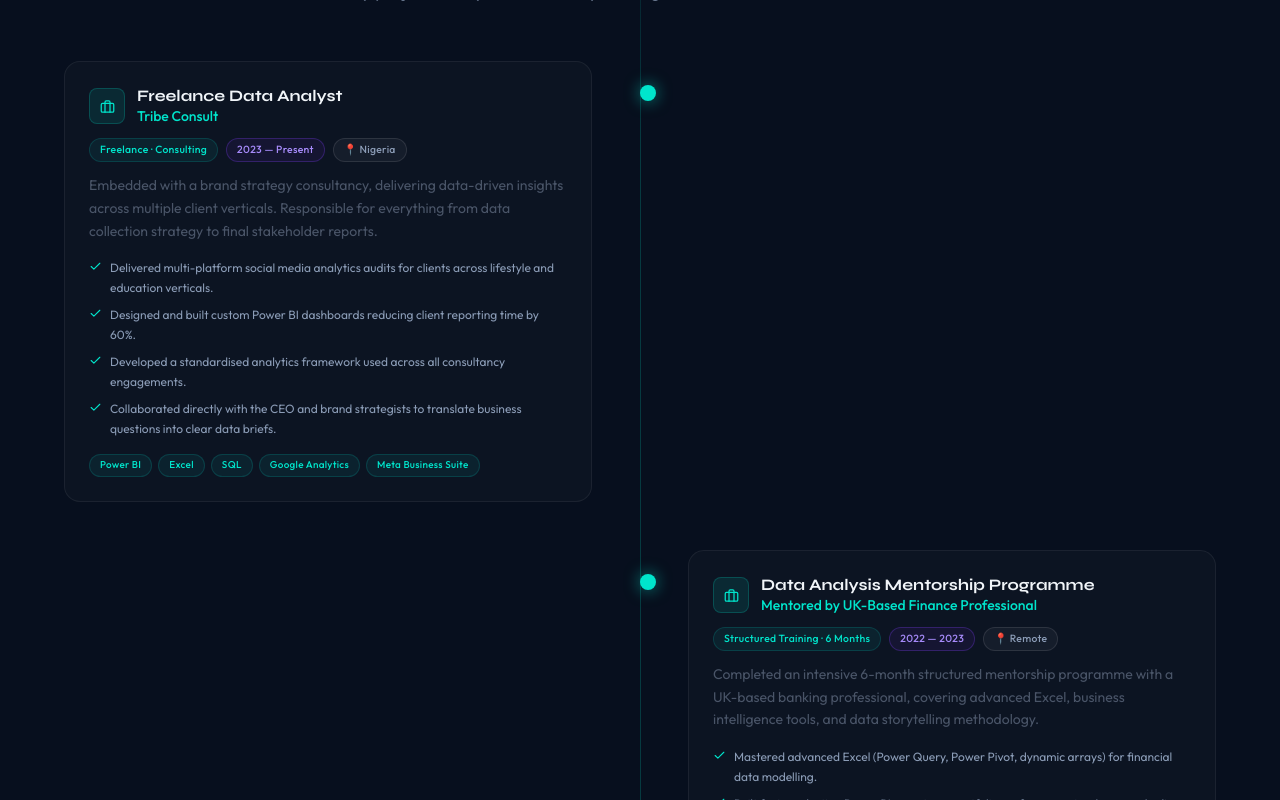
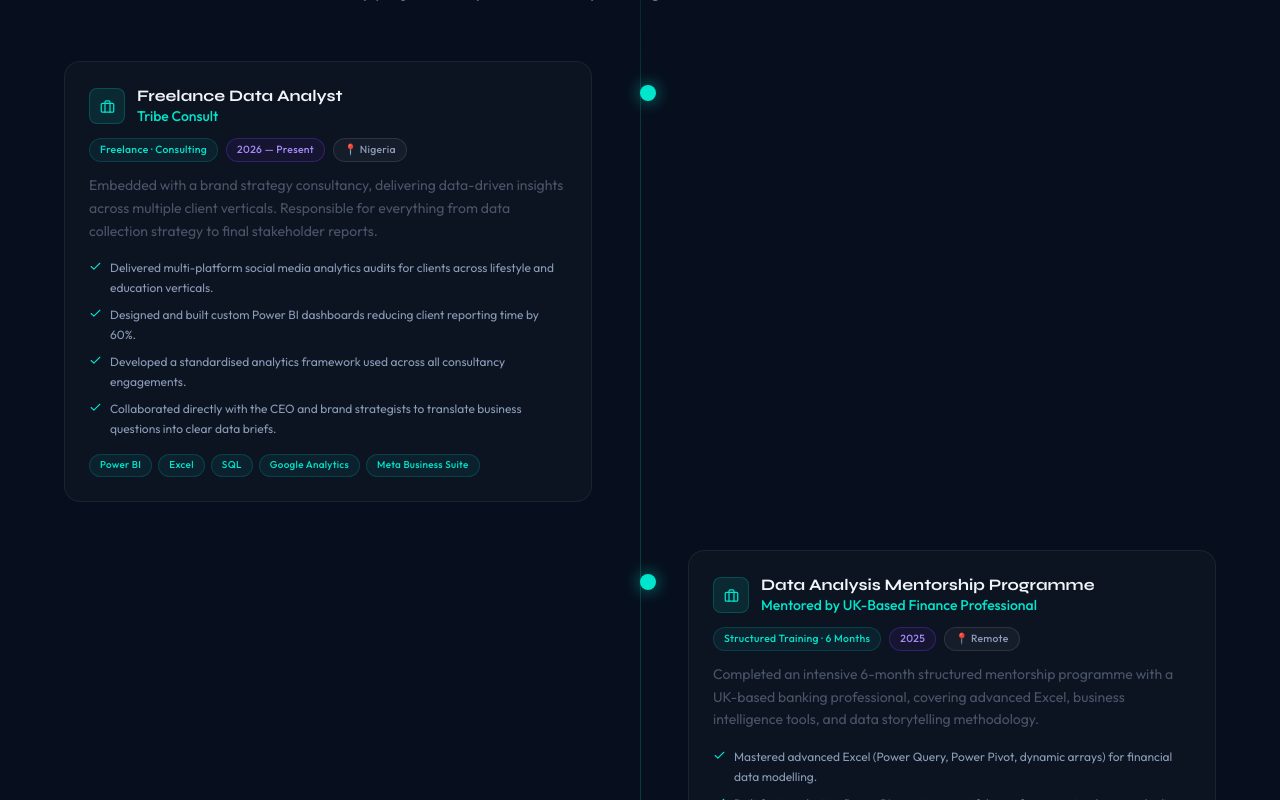
Before and after one commit to Akorede-Q/Akorede-Q.github.io, a React (Vite) app: page / in a window 1280 px wide. Shown: the part 3880-4680 px from the top of the page. Built offline with nearby package versions, Linux system fonts and the light colour scheme.

Commit message:
Update experience periods in experience.js

```diff
--- a/src/data/experience.js
+++ b/src/data/experience.js
@@ -6,7 +6,7 @@ export const experiences = [
     role: 'Freelance Data Analyst',
     company: 'Tribe Consult',
     type: 'Freelance · Consulting',
-    period: '2023 — Present',
+    period: '2026 — Present',
     location: 'Nigeria',
     description:
       'Embedded with a brand strategy consultancy, delivering data-driven insights across multiple client verticals. Responsible for everything from data collection strategy to final stakeholder reports.',
@@ -23,7 +23,7 @@ export const experiences = [
     role: 'Data Analysis Mentorship Programme',
     company: 'Mentored by UK-Based Finance Professional',
     type: 'Structured Training · 6 Months',
-    period: '2022 — 2023',
+    period: '2025',
     location: 'Remote',
     description:
       'Completed an intensive 6-month structured mentorship programme with a UK-based banking professional, covering advanced Excel, business intelligence tools, and data storytelling methodology.',
@@ -40,7 +40,7 @@ export const experiences = [
     role: 'Self-Directed Learning — Data Analysis',
     company: 'Independent',
     type: 'Self-Taught',
-    period: '2021 — 2022',
+    period: '2024 — 2025',
     location: 'Nigeria',
     description:
       'Committed fully to learning data analysis after investing in a personal computer — one of the most pivotal decisions in my career. Built foundational skills through structured online learning, project work, and community engagement.',
```
